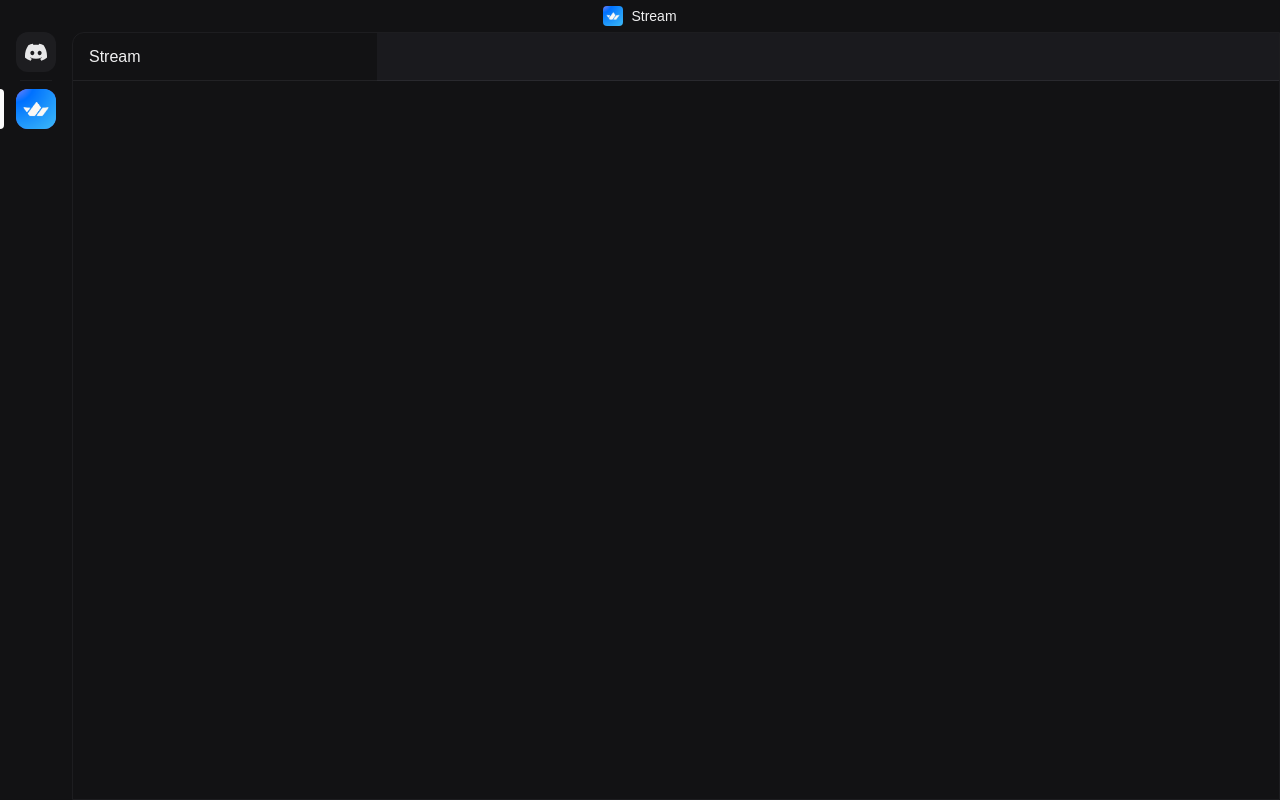
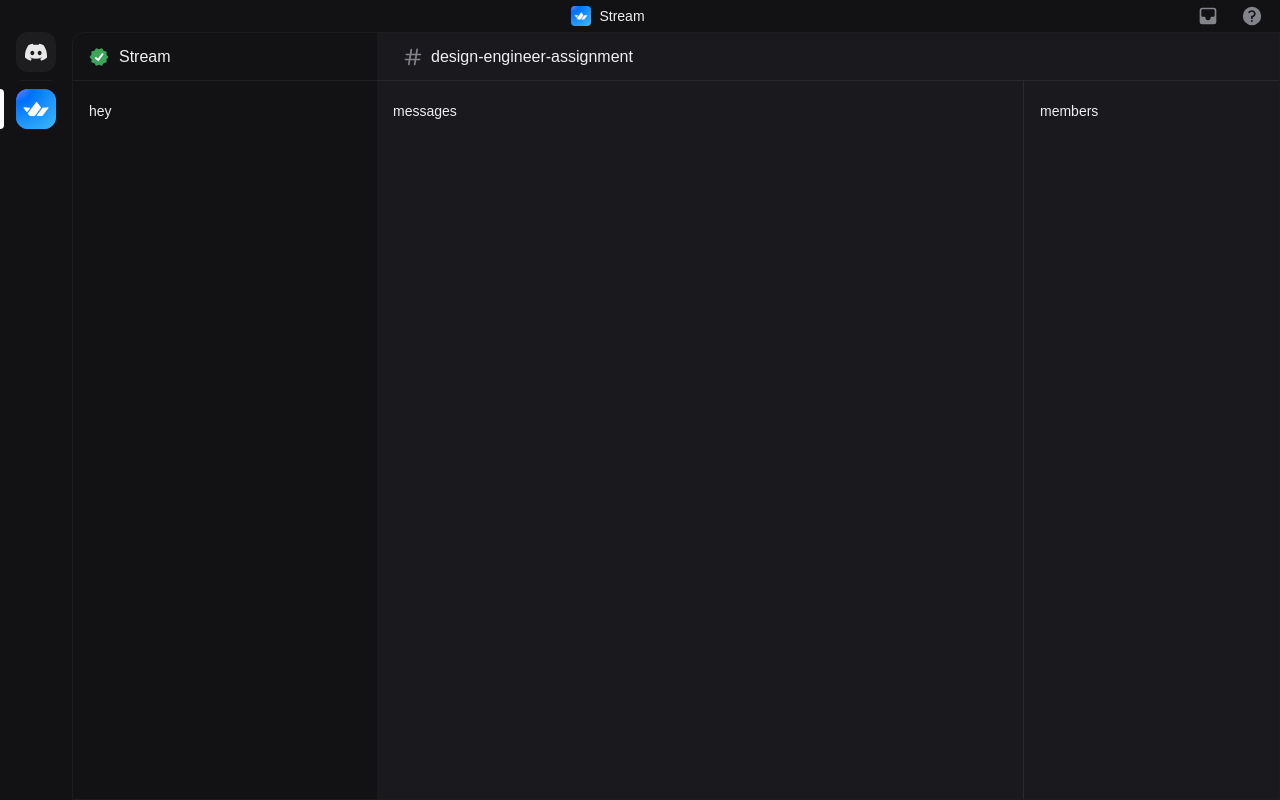
Before and after one commit to victorgaard/stream, a React (Vite) app: page / in a window 1280 px wide. Built offline with nearby package versions, Linux system fonts and the light colour scheme; a web font is replaced by a local one.

Commit message:
feat: custom discord icons

```diff
--- a/src/components/Content.tsx
+++ b/src/components/Content.tsx
@@ -1,18 +1,47 @@
+import { HashtagIcon } from "./icons/HashtagIcon";
+
+const Members = () => {
+  return (
+    <aside className="border-slate-6 bg-slate-2 w-64 border-l pt-5 pl-4">
+      members
+    </aside>
+  );
+};
+
+const Messages = () => {
+  return <div className="bg-slate-2 flex-1 pt-5 pl-4">messages</div>;
+};
+
+const Channels = () => {
+  return <div className="w-[304px] pt-5 pl-4">hey</div>;
+};
+
 const Navbar = () => {
   return (
     <div className="flex items-center">
       <div className="border-slate-5 flex h-12 w-[304px] items-center border-b px-4">
-        <p className="text-base">Stream</p>
+        <p className="flex items-center gap-2.5 text-base">
+          <img src="./verified.svg" width={20} height={20} />
+          Stream
+        </p>
       </div>
-      <div className="border-slate-6 bg-slate-2 h-12 flex-1 border-b pr-2 pl-[21px]"></div>
+      <div className="border-slate-6 bg-slate-2 flex h-12 gap-2 flex-1 items-center border-b pr-2 pl-6.5">
+        <HashtagIcon className="size-5 text-slate-9" />
+        <p className="text-base">design-engineer-assignment</p>
+      </div>
     </div>
   );
 };
 
 export const Content = () => {
   return (
-    <section className="border-slate-4 flex-1 rounded-tl-xl border">
+    <section className="border-slate-4 flex flex-1 flex-col rounded-tl-xl border">
       <Navbar />
+      <div className="flex h-full">
+        <Channels />
+        <Messages />
+        <Members />
+      </div>
     </section>
   );
 };
--- a/src/components/Header.tsx
+++ b/src/components/Header.tsx
@@ -1,6 +1,11 @@
+import { HelpIcon } from "./icons/HelpIcon";
+import { InboxIcon } from "./icons/Inbox";
+
 export const Header = () => {
   return (
-    <header className="flex h-8 shrink-0 items-center justify-center gap-2">
+    <header className="flex h-8 shrink-0 items-center justify-between px-4.5">
+      <div />
+      <div className="flex items-center gap-2">
         <img
           src="./stream.png"
           width={20}
@@ -8,6 +13,11 @@ export const Header = () => {
           className="size-5 rounded"
         />
         Stream
+      </div>
+      <div className="flex items-center gap-6">
+        <InboxIcon className="text-slate-9" />
+        <HelpIcon className="size-5 text-slate-9" />
+      </div>
     </header>
   );
 };
--- /dev/null
+++ b/src/components/icons/CheckedBookIcon.tsx
@@ -0,0 +1,21 @@
+export const CheckedBookIcon: React.FC<React.SVGProps<SVGSVGElement>> = ({
+  ...props
+}) => (
+  <svg
+    aria-hidden="true"
+    role="img"
+    xmlns="http://www.w3.org/2000/svg"
+    width="24"
+    height="24"
+    fill="none"
+    viewBox="0 0 24 24"
+    {...props}
+  >
+    <path
+      fill="currentColor"
+      fill-rule="evenodd"
+      d="M15 2a3 3 0 0 1 3 3v12H5.5a1.5 1.5 0 0 0 0 3h14a.5.5 0 0 0 .5-.5V5h1a1 1 0 0 1 1 1v15a1 1 0 0 1-1 1H5a3 3 0 0 1-3-3V5a3 3 0 0 1 3-3h10Zm-.3 5.7a1 1 0 0 0-1.4-1.4L9 10.58l-2.3-2.3a1 1 0 0 0-1.4 1.42l3 3a1 1 0 0 0 1.4 0l5-5Z"
+      clip-rule="evenodd"
+    ></path>
+  </svg>
+);
--- /dev/null
+++ b/src/components/icons/HashtagIcon.tsx
@@ -0,0 +1,21 @@
+export const HashtagIcon: React.FC<React.SVGProps<SVGSVGElement>> = ({
+  ...props
+}) => (
+  <svg
+    aria-hidden="true"
+    role="img"
+    xmlns="http://www.w3.org/2000/svg"
+    width="24"
+    height="24"
+    fill="none"
+    viewBox="0 0 24 24"
+    {...props}
+  >
+    <path
+      fill="currentColor"
+      fill-rule="evenodd"
+      d="M10.99 3.16A1 1 0 1 0 9 2.84L8.15 8H4a1 1 0 0 0 0 2h3.82l-.67 4H3a1 1 0 1 0 0 2h3.82l-.8 4.84a1 1 0 0 0 1.97.32L8.85 16h4.97l-.8 4.84a1 1 0 0 0 1.97.32l.86-5.16H20a1 1 0 1 0 0-2h-3.82l.67-4H21a1 1 0 1 0 0-2h-3.82l.8-4.84a1 1 0 1 0-1.97-.32L15.15 8h-4.97l.8-4.84ZM14.15 14l.67-4H9.85l-.67 4h4.97Z"
+      clip-rule="evenodd"
+    ></path>
+  </svg>
+);
--- /dev/null
+++ b/src/components/icons/HelpIcon.tsx
@@ -0,0 +1,21 @@
+export const HelpIcon: React.FC<React.SVGProps<SVGSVGElement>> = ({
+  ...props
+}) => (
+  <svg
+    aria-hidden="true"
+    role="img"
+    xmlns="http://www.w3.org/2000/svg"
+    width="24"
+    height="24"
+    fill="none"
+    viewBox="0 0 24 24"
+    {...props}
+  >
+    <path
+      fill="currentColor"
+      fill-rule="evenodd"
+      d="M12 23a11 11 0 1 0 0-22 11 11 0 0 0 0 22Zm-.28-16c-.98 0-1.81.47-2.27 1.14A1 1 0 1 1 7.8 7.01 4.73 4.73 0 0 1 11.72 5c2.5 0 4.65 1.88 4.65 4.38 0 2.1-1.54 3.77-3.52 4.24l.14 1a1 1 0 0 1-1.98.27l-.28-2a1 1 0 0 1 .99-1.14c1.54 0 2.65-1.14 2.65-2.38 0-1.23-1.1-2.37-2.65-2.37ZM13 17.88a1.13 1.13 0 1 1-2.25 0 1.13 1.13 0 0 1 2.25 0Z"
+      clip-rule="evenodd"
+    ></path>
+  </svg>
+);
--- /dev/null
+++ b/src/components/icons/Inbox.tsx
@@ -0,0 +1,21 @@
+export const InboxIcon: React.FC<React.SVGProps<SVGSVGElement>> = ({
+  ...props
+}) => (
+  <svg
+    aria-hidden="true"
+    role="img"
+    xmlns="http://www.w3.org/2000/svg"
+    width="20"
+    height="20"
+    fill="none"
+    viewBox="0 0 24 24"
+    {...props}
+  >
+    <path
+      fill="currentColor"
+      fill-rule="evenodd"
+      d="M5 2a3 3 0 0 0-3 3v14a3 3 0 0 0 3 3h14a3 3 0 0 0 3-3V5a3 3 0 0 0-3-3H5ZM4 5.5C4 4.67 4.67 4 5.5 4h13c.83 0 1.5.67 1.5 1.5v6c0 .83-.67 1.5-1.5 1.5h-2.65c-.5 0-.85.5-.85 1a3 3 0 1 1-6 0c0-.5-.35-1-.85-1H5.5A1.5 1.5 0 0 1 4 11.5v-6Z"
+      clip-rule="evenodd"
+    ></path>
+  </svg>
+);
```
Also changed, not shown: public/verified.svg (added). Lines whose indentation alone changed are shown as unchanged.
